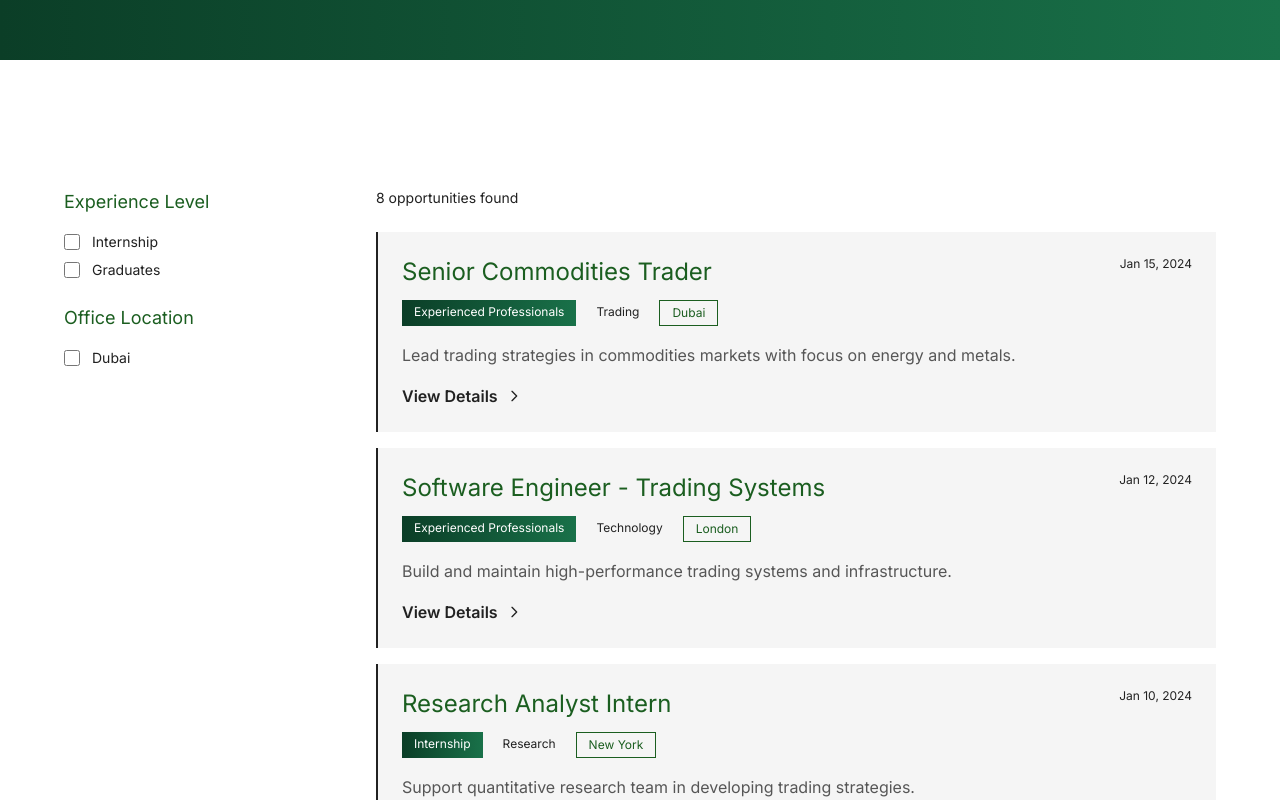
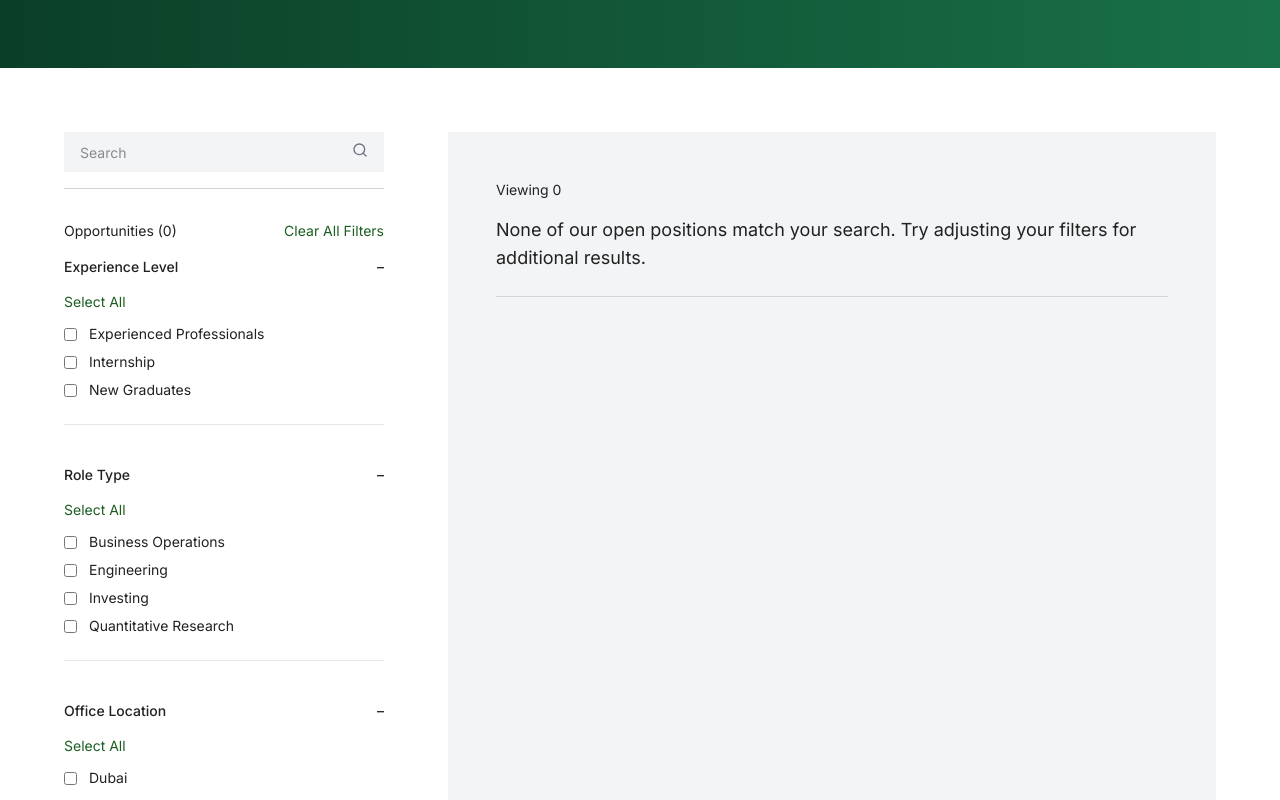
Before and after one commit to CodeWhiz-101/Jcult, a Next.js app: page /career/open-opportunities in a window 1280 px wide. Shown: the part 580-1380 px from the top of the page. Built offline with nearby package versions, Linux system fonts and the light colour scheme.

Commit message:
chore: force vercel rebuild

```diff
--- a/src/app/career/open-opportunities/page.tsx
+++ b/src/app/career/open-opportunities/page.tsx
@@ -1,50 +1,75 @@
 'use client';
 
-import { useState, useEffect, Suspense } from 'react';
-import { useSearchParams } from 'next/navigation';
-import { jobs } from '@/data/jobsData';
-import Link from 'next/link';
+import { useState } from 'react';
+import { Search } from 'lucide-react';
 
-function OpenOpportunitiesContent() {
-  const searchParams = useSearchParams();
+const experienceLevels = [
+  'Experienced Professionals',
+  'Internship',
+  'New Graduates',
+];
+
+const roleTypes = [
+  'Business Operations',
+  'Engineering',
+  'Investing',
+  'Quantitative Research',
+];
+
+const officeLocations = ['Dubai'];
+
+export default function CareersPage() {
+  const [search, setSearch] = useState('');
+
+  const [open, setOpen] = useState({
+    experience: true,
+    role: true,
+    location: true,
+  });
+
   const [selectedExperience, setSelectedExperience] = useState<string[]>([]);
-  const [selectedRoleType, setSelectedRoleType] = useState<string[]>([]);
-  const [selectedLocation, setSelectedLocation] = useState<string[]>([]);
+  const [selectedRoles, setSelectedRoles] = useState<string[]>([]);
+  const [selectedLocations, setSelectedLocations] = useState<string[]>([]);
 
-  useEffect(() => {
-    const experienceParam = searchParams.get('experience');
-    if (experienceParam) {
-      setSelectedExperience(experienceParam.split(','));
-    }
-  }, [searchParams]);
-
-  const experienceLevels = ['Internship', 'Graduates'];
-  const roleTypes = ['Trading', 'Technology', 'Operations', 'Research', 'Risk Management'];
-  const locations = ['Dubai'];
-
-  const toggleFilter = (value: string, selected: string[], setter: (val: string[]) => void) => {
-    if (selected.includes(value)) {
-      setter(selected.filter(v => v !== value));
-    } else {
-      setter([...selected, value]);
-    }
+  const toggle = (
+    value: string,
+    list: string[],
+    setList: (v: string[]) => void
+  ) => {
+    setList(
+      list.includes(value)
+        ? list.filter(v => v !== value)
+        : [...list, value]
+    );
   };
 
-  const filteredJobs = jobs.filter(job => {
-    const matchExperience = selectedExperience.length === 0 || selectedExperience.includes(job.experienceLevel);
-    const matchRole = selectedRoleType.length === 0 || selectedRoleType.includes(job.roleType);
-    const matchLocation = selectedLocation.length === 0 || selectedLocation.includes(job.location);
-    return matchExperience && matchRole && matchLocation;
-  });
+  const selectAll = (
+    values: string[],
+    setList: (v: string[]) => void
+  ) => setList(values);
+
+  const clearAll = () => {
+    setSelectedExperience([]);
+    setSelectedRoles([]);
+    setSelectedLocations([]);
+    setSearch('');
+  };
+
+  const chips = [
+    ...selectedExperience,
+    ...selectedRoles,
+    ...selectedLocations,
+  ];
 
   return (
     <div className="min-h-screen bg-main">
-      <main className="pt-20">
-        {/* Hero Section */}
-        <section className="relative overflow-visible mb-8 md:mb-16">
+      <main className="pt-[88px]">
+
+        {/* ================= HERO (UNCHANGED) ================= */}
+        <section className="relative overflow-visible">
           <div className="bg-primary">
             <div className="container-responsive">
-              <div className="min-h-[60vh] md:min-h-[70vh] flex items-start pt-12 md:pt-16 lg:pt-20">
+              <div className="min-h-[60vh] md:min-h-[70vh] flex items-start pt-24 md:pt-32 lg:pt-40">
                 <h1 className="text-section-title font-brand text-white">
                   Open Opportunities
                 </h1>
@@ -53,146 +78,171 @@ function OpenOpportunitiesContent() {
           </div>
         </section>
 
-        {/* Filters and Jobs */}
-        <section className="py-6 md:py-8 lg:py-16">
-          <div className="container-responsive">
-            <div className="flex flex-col md:flex-row gap-8">
-              {/* Filters - Left */}
-              <div className="w-full md:w-1/4 space-y-6">
-                {/* Experience Level */}
-                <div>
-                  <h3 className="text-lg font-lora  text-primary mb-4">Experience Level</h3>
-                  <div className="space-y-2">
-                    {experienceLevels.map(level => (
-                      <label key={level} className="flex items-center cursor-pointer">
-                        <input
-                          type="checkbox"
-                          checked={selectedExperience.includes(level)}
-                          onChange={() => toggleFilter(level, selectedExperience, setSelectedExperience)}
-                          className="mr-3 w-4 h-4 accent-primary"
-                        />
-                        <span className="text-sm font-raleway text-main">{level}</span>
-                      </label>
-                    ))}
-                  </div>
+        {/* ========== FILTERS + RESULTS (FIXED SPACING) ========= */}
+        <section className="container-responsive pt-12 md:pt-16 pb-16">
+          <div className="grid grid-cols-1 lg:grid-cols-[320px_1fr] gap-16">
+            {/* ================= LEFT FILTERS ================= */}
+            <aside>
+              {/* SEARCH */}
+              <div className="mb-8">
+                <div className="relative bg-gray-100 px-4 py-2">
+                  <input
+                    value={search}
+                    onChange={e => setSearch(e.target.value)}
+                    placeholder="Search"
+                    className="bg-transparent w-full outline-none text-sm"
+                  />
+                  <Search className="absolute right-4 top-2.5 h-4 w-4 text-gray-500" />
                 </div>
-
-                {/* Role Type */}
-                {/* <div>
-                  <h3 className="text-lg font-lora  text-primary mb-4">Role Type</h3>
-                  <div className="space-y-2">
-                    {roleTypes.map(role => (
-                      <label key={role} className="flex items-center cursor-pointer">
-                        <input
-                          type="checkbox"
-                          checked={selectedRoleType.includes(role)}
-                          onChange={() => toggleFilter(role, selectedRoleType, setSelectedRoleType)}
-                          className="mr-3 w-4 h-4 accent-primary"
-                        />
-                        <span className="text-sm font-raleway text-main">{role}</span>
-                      </label>
-                    ))}
-                  </div>
-                </div> */}
-
-                {/* Office Location */}
-                <div>
-                  <h3 className="text-lg font-lora  text-primary mb-4">Office Location</h3>
-                  <div className="space-y-2">
-                    {locations.map(location => (
-                      <label key={location} className="flex items-center cursor-pointer">
-                        <input
-                          type="checkbox"
-                          checked={selectedLocation.includes(location)}
-                          onChange={() => toggleFilter(location, selectedLocation, setSelectedLocation)}
-                          className="mr-3 w-4 h-4 accent-primary"
-                        />
-                        <span className="text-sm font-raleway text-main">{location}</span>
-                      </label>
-                    ))}
-                  </div>
-                </div>
-
-                {/* Clear Filters */}
-                {(selectedExperience.length > 0 || selectedRoleType.length > 0 || selectedLocation.length > 0) && (
-                  <button
-                    onClick={() => {
-                      setSelectedExperience([]);
-                      setSelectedRoleType([]);
-                      setSelectedLocation([]);
-                    }}
-                    className="text-sm font-raleway text-gold hover:underline"
-                  >
-                    Clear All Filters
-                  </button>
-                )}
+                <div className="border-b border-gray-300 mt-4" />
               </div>
 
-              {/* Job Cards - Right */}
-              <div className="w-full md:w-3/4">
-                <p className="text-sm font-raleway text-secondary mb-6">
-                  {filteredJobs.length} {filteredJobs.length === 1 ? 'opportunity' : 'opportunities'} found
-                </p>
+              {/* OPPORTUNITIES + CLEAR */}
+              <div className="flex justify-between items-center mb-4">
+                <span className="text-sm">Opportunities (0)</span>
+                <button
+                  onClick={clearAll}
+                  className="text-sm text-primary"
+                >
+                  Clear All Filters
+                </button>
+              </div>
 
-                <div className="space-y-4">
-                  {filteredJobs.map(job => (
-                    <div key={job.id} className="card-hover border-l-2 border-gold p-6 bg-tertiary">
-                      <div className="flex justify-between items-start mb-3">
-                        <h3 className="text-xl md:text-2xl font-lora  text-primary">
-                          {job.title}
-                        </h3>
-                        <span className="text-xs font-raleway text-secondary">{job.posted}</span>
-                      </div>
-
-                      <div className="flex flex-wrap gap-2 mb-4">
-                        <span className="px-3 py-1 bg-primary text-white text-xs font-raleway">
-                          {job.experienceLevel}
-                        </span>
-                        <span className="px-3 py-1 bg-gold text-charcoal text-xs font-raleway">
-                          {job.roleType}
-                        </span>
-                        <span className="px-3 py-1 border border-primary text-primary text-xs font-raleway">
-                          {job.location}
-                        </span>
-                      </div>
-
-                      <p className="text-base font-raleway text-main leading-relaxed mb-4 opacity-75">
-                        {job.description}
-                      </p>
-
-                      <Link
-                        href={`#`}
-                        className="text-gold font-raleway font-semibold hover:underline inline-flex items-center"
+              {/* SELECTED FILTER CHIPS */}
+              {chips.length > 0 && (
+                <div className="flex flex-wrap gap-2 mb-8">
+                  {chips.map(chip => (
+                    <span
+                      key={chip}
+                      className="bg-primary text-white text-xs px-3 py-1 rounded-full flex items-center gap-2"
+                    >
+                      {chip}
+                      <button
+                        onClick={() => {
+                          setSelectedExperience(prev =>
+                            prev.filter(v => v !== chip)
+                          );
+                          setSelectedRoles(prev =>
+                            prev.filter(v => v !== chip)
+                          );
+                          setSelectedLocations(prev =>
+                            prev.filter(v => v !== chip)
+                          );
+                        }}
                       >
-                        View Details
-                        <svg className="w-4 h-4 ml-2" fill="none" stroke="currentColor" viewBox="0 0 24 24">
-                          <path strokeLinecap="round" strokeLinejoin="round" strokeWidth={2} d="M9 5l7 7-7 7" />
-                        </svg>
-                      </Link>
-                    </div>
+                        ×
+                      </button>
+                    </span>
                   ))}
                 </div>
+              )}
 
-                {filteredJobs.length === 0 && (
-                  <div className="text-center py-12">
-                    <p className="text-lg font-raleway text-secondary">
-                      No opportunities match your selected filters. Try adjusting your criteria.
-                    </p>
+              {/* FILTER SECTIONS */}
+              {[
+                {
+                  title: 'Experience Level',
+                  key: 'experience',
+                  values: experienceLevels,
+                  selected: selectedExperience,
+                  setSelected: setSelectedExperience,
+                },
+                {
+                  title: 'Role Type',
+                  key: 'role',
+                  values: roleTypes,
+                  selected: selectedRoles,
+                  setSelected: setSelectedRoles,
+                },
+                {
+                  title: 'Office Location',
+                  key: 'location',
+                  values: officeLocations,
+                  selected: selectedLocations,
+                  setSelected: setSelectedLocations,
+                },
+              ].map(section => (
+                <div key={section.key} className="mb-10">
+                  <button
+                    onClick={() =>
+                      setOpen(o => ({
+                        ...o,
+                        [section.key]:
+                          !o[section.key as keyof typeof o],
+                      }))
+                    }
+                    className="flex justify-between w-full text-left mb-3 text-sm font-medium"
+                  >
+                    {section.title}
+                    <span>
+                      {open[section.key as keyof typeof open]
+                        ? '–'
+                        : '+'}
+                    </span>
+                  </button>
+
+                  <div
+                    className={`transition-all duration-300 ease-in-out overflow-hidden ${
+                      open[section.key as keyof typeof open]
+                        ? 'max-h-96 opacity-100'
+                        : 'max-h-0 opacity-0'
+                    }`}
+                  >
+                    <button
+                      onClick={() =>
+                        selectAll(
+                          section.values,
+                          section.setSelected
+                        )
+                      }
+                      className="text-sm text-primary mb-3"
+                    >
+                      Select All
+                    </button>
+
+                    <div className="space-y-2">
+                      {section.values.map(v => (
+                        <label
+                          key={v}
+                          className="flex items-center text-sm"
+                        >
+                          <input
+                            type="checkbox"
+                            checked={section.selected.includes(v)}
+                            onChange={() =>
+                              toggle(
+                                v,
+                                section.selected,
+                                section.setSelected
+                              )
+                            }
+                            className="mr-3"
+                          />
+                          {v}
+                        </label>
+                      ))}
+                    </div>
                   </div>
-                )}
-              </div>
-            </div>
+
+                  <div className="border-b border-gray-200 mt-6" />
+                </div>
+              ))}
+            </aside>
+
+            {/* ================= RIGHT RESULTS ================= */}
+            <section className="bg-gray-100 p-12">
+              <p className="text-sm mb-4">Viewing 0</p>
+
+              <p className="text-lg mb-6">
+                None of our open positions match your search.
+                Try adjusting your filters for additional
+                results.
+              </p>
+
+              <div className="border-b border-gray-300" />
+            </section>
           </div>
         </section>
       </main>
     </div>
   );
 }
-
-export default function OpenOpportunities() {
-  return (
-    <Suspense fallback={<div className="min-h-screen bg-main pt-20">Loading...</div>}>
-      <OpenOpportunitiesContent />
-    </Suspense>
-  );
-}
--- a/src/data/jobsData.ts
+++ b/src/data/jobsData.ts
@@ -9,7 +9,7 @@ export interface Job {
 }
 
 export const jobs: Job[] = [
-  {
+  /*{
     id: 'senior-trader-dubai',
     title: 'Senior Commodities Trader',
     experienceLevel: 'Experienced Professionals',
@@ -80,5 +80,5 @@ export const jobs: Job[] = [
     location: 'New York',
     description: 'Comprehensive training program for aspiring traders with mentorship.',
     posted: 'Dec 20, 2023'
-  }
+  }*/
 ];
```
Also changed, not shown: 1 other file (tests, documents, lock files or other folders).
